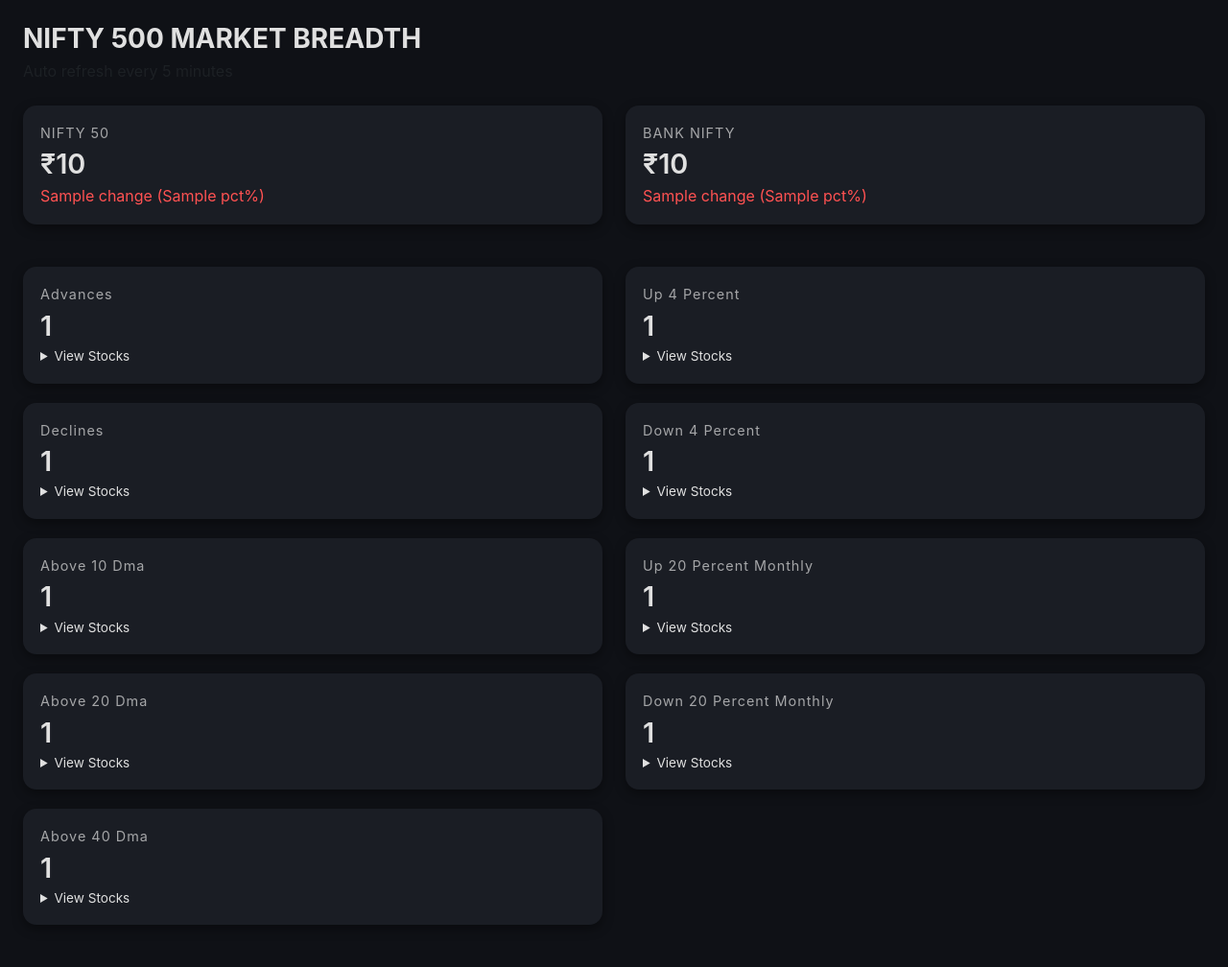
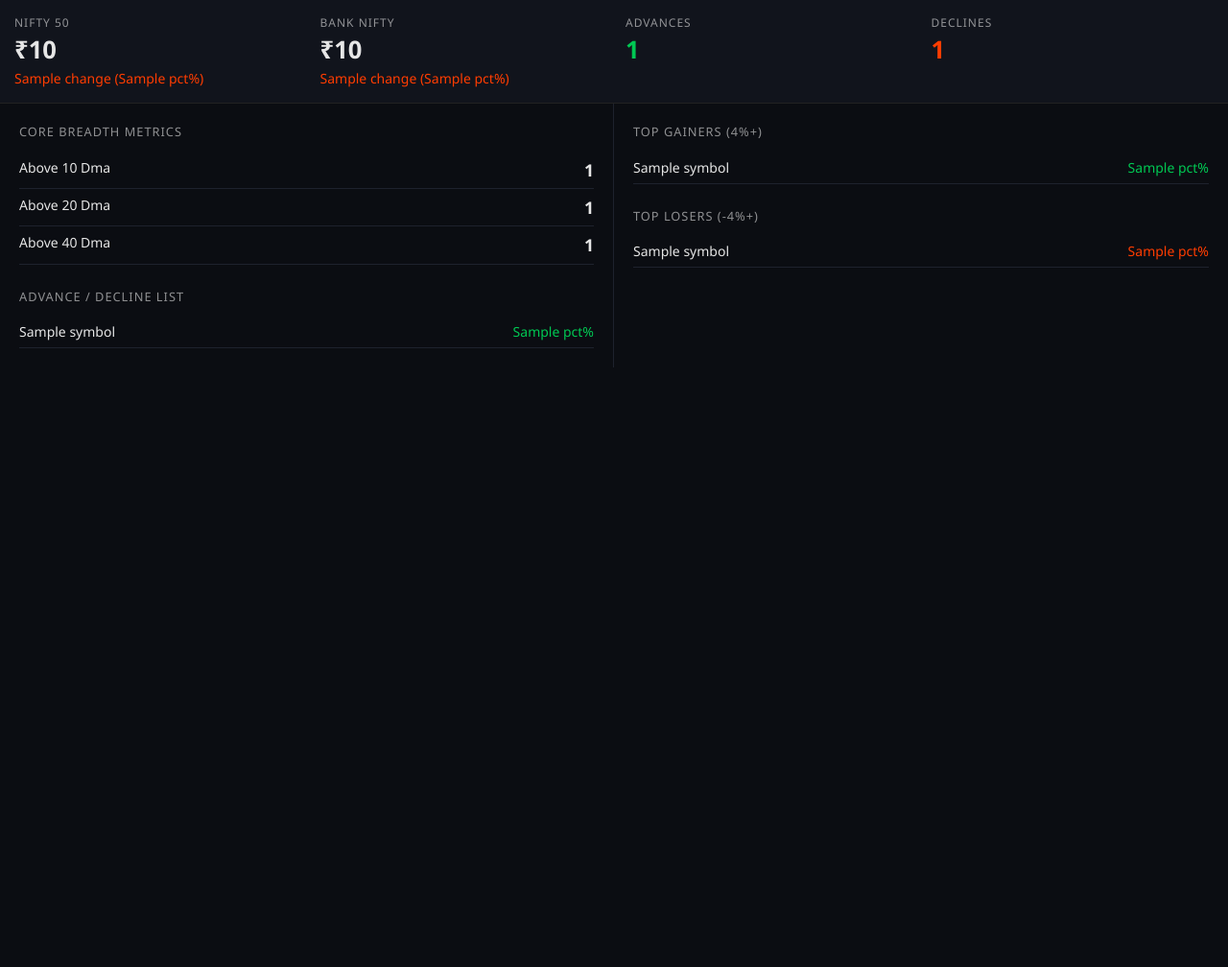
Before and after one commit to jrnbackup00/nifty-dashboard, a FastAPI app: template templates/dashboard.html in a window 1280 px wide. Shown: the whole page at 96% size. After the commit the page ends 383 px from the top, so only its background shows below. Run offline with FastAPI, Linux system fonts and the light colour scheme; the template is opened without the code that fills it: most values are stand-ins (such as "Sample title", 1, 10 or a date in 2020).

Commit message:
Improvement from  previous version

```diff
--- a/templates/dashboard.html
+++ b/templates/dashboard.html
@@ -7,145 +7,162 @@
 
     <style>
         body {
-            background-color: #0f1116;
-            color: #e0e0e0;
-            font-family: Inter, sans-serif;
+            background-color: #0b0d12;
+            color: #e6e6e6;
+            font-family: "Segoe UI", sans-serif;
+            font-size: 14px;
         }
 
-        .card-pro {
-            background: #1a1d24;
-            border-radius: 14px;
-            padding: 18px;
-            margin-bottom: 20px;
-            box-shadow: 0 4px 12px rgba(0,0,0,0.4);
+        .top-bar {
+            background: #11141c;
+            padding: 15px;
+            border-bottom: 1px solid #222;
         }
 
-        .card-title {
-            font-size: 0.9rem;
-            letter-spacing: 1px;
-            opacity: 0.7;
-        }
-
-        .big-number {
-            font-size: 1.8rem;
+        .metric {
+            font-size: 1.6rem;
             font-weight: 600;
         }
 
-        .positive { color: #00e676; }
-        .negative { color: #ff5252; }
-
-        .stock-list {
-            max-height: 260px;
-            overflow-y: auto;
-            font-size: 0.85rem;
-            margin-top: 10px;
+        .label {
+            font-size: 0.75rem;
+            letter-spacing: 1px;
+            opacity: 0.6;
         }
 
-        .stock-row {
-            padding: 4px 0;
+        .positive { color: #00c853; }
+        .negative { color: #ff3d00; }
+
+        .panel {
+            padding: 20px;
         }
 
-        .stock-row:hover {
-            background: rgba(255,255,255,0.05);
+        .panel-title {
+            font-size: 0.8rem;
+            letter-spacing: 1px;
+            margin-bottom: 10px;
+            opacity: 0.6;
         }
 
-        summary {
-            cursor: pointer;
-            font-size: 0.85rem;
+        .row-line {
+            padding: 6px 0;
+            border-bottom: 1px solid #1e222d;
+        }
+
+        .row-line:hover {
+            background: rgba(255,255,255,0.03);
+        }
+
+        .compact-number {
+            font-weight: 600;
+            font-size: 1.1rem;
+        }
+
+        .split {
+            border-right: 1px solid #1e222d;
+        }
+
+        .scrollable {
+            max-height: 420px;
+            overflow-y: auto;
         }
     </style>
 </head>
 
 <body>
 
-<div class="container-fluid p-4">
+<!-- TOP STRIP -->
+<div class="top-bar">
+    <div class="row">
 
-    <h3 class="fw-bold mb-1">NIFTY 500 MARKET BREADTH</h3>
-    <p class="text-muted mb-4">Auto refresh every 5 minutes</p>
-
-    <!-- INDEX BANNER -->
-    <div class="row mb-4">
-
-        <div class="col-md-6">
-            <div class="card-pro">
-                <div class="card-title">NIFTY 50</div>
-                <div class="big-number">₹{{ data.indices.nifty.price }}</div>
+        <div class="col-md-3">
+            <div class="label">NIFTY 50</div>
+            <div class="metric">₹{{ data.indices.nifty.price }}</div>
             <div class="{% if data.indices.nifty.change >= 0 %}positive{% else %}negative{% endif %}">
                 {{ data.indices.nifty.change }} ({{ data.indices.nifty.pct }}%)
             </div>
         </div>
-        </div>
 
-        <div class="col-md-6">
-            <div class="card-pro">
-                <div class="card-title">BANK NIFTY</div>
-                <div class="big-number">₹{{ data.indices.banknifty.price }}</div>
+        <div class="col-md-3">
+            <div class="label">BANK NIFTY</div>
+            <div class="metric">₹{{ data.indices.banknifty.price }}</div>
             <div class="{% if data.indices.banknifty.change >= 0 %}positive{% else %}negative{% endif %}">
                 {{ data.indices.banknifty.change }} ({{ data.indices.banknifty.pct }}%)
             </div>
         </div>
+
+        <div class="col-md-3">
+            <div class="label">ADVANCES</div>
+            <div class="metric positive">{{ data.advances.count }}</div>
+        </div>
+
+        <div class="col-md-3">
+            <div class="label">DECLINES</div>
+            <div class="metric negative">{{ data.declines.count }}</div>
         </div>
 
     </div>
+</div>
+
+<div class="container-fluid">
 
     <div class="row">
 
-        <!-- LEFT COLUMN – CORE BREADTH -->
-        <div class="col-lg-6">
+        <!-- LEFT PANEL: CORE BREADTH -->
+        <div class="col-lg-6 panel split">
 
-            {% for key in ["advances","declines","above_10_dma","above_20_dma","above_40_dma"] %}
-            <div class="card-pro">
-                <div class="card-title">{{ key.replace('_',' ').title() }}</div>
-                <div class="big-number">
+            <div class="panel-title">CORE BREADTH METRICS</div>
+
+            {% for key in ["above_10_dma","above_20_dma","above_40_dma"] %}
+            <div class="row-line d-flex justify-content-between">
+                <span>{{ key.replace('_',' ').title() }}</span>
+                <span class="compact-number">
                     {{ data[key].count }}
-                </div>
-
-                <details>
-                    <summary>View Stocks</summary>
-                    <div class="stock-list">
-                        {% for stock in data[key].stocks %}
-                        <div class="d-flex justify-content-between stock-row border-bottom">
-                            <span>{{ stock.symbol }}</span>
-                            <span>
-                                ₹{{ stock.price }}
-                                <span class="{% if stock.change >= 0 %}positive{% else %}negative{% endif %}">
-                                    {{ stock.pct }}%
-                                </span>
                 </span>
             </div>
             {% endfor %}
-                    </div>
-                </details>
-            </div>
-            {% endfor %}
 
-        </div>
+            <div class="panel-title mt-4">ADVANCE / DECLINE LIST</div>
 
-        <!-- RIGHT COLUMN – MOVERS -->
-        <div class="col-lg-6">
-
-            {% for key in ["up_4_percent","down_4_percent","up_20_percent_monthly","down_20_percent_monthly"] %}
-            <div class="card-pro">
-                <div class="card-title">{{ key.replace('_',' ').title() }}</div>
-                <div class="big-number">
-                    {{ data[key].count }}
-                </div>
-
-                <details>
-                    <summary>View Stocks</summary>
-                    <div class="stock-list">
-                        {% for stock in data[key].stocks %}
-                        <div class="d-flex justify-content-between stock-row border-bottom">
+            <div class="scrollable">
+                {% for stock in data.advances.stocks[:30] %}
+                <div class="row-line d-flex justify-content-between">
                     <span>{{ stock.symbol }}</span>
-                            <span class="{% if stock.change >= 0 %}positive{% else %}negative{% endif %}">
+                    <span class="positive">
                         {{ stock.pct }}%
                     </span>
                 </div>
                 {% endfor %}
             </div>
-                </details>
+
+        </div>
+
+        <!-- RIGHT PANEL: MOVERS -->
+        <div class="col-lg-6 panel">
+
+            <div class="panel-title">TOP GAINERS (4%+)</div>
+            <div class="scrollable mb-4">
+                {% for stock in data.up_4_percent.stocks %}
+                <div class="row-line d-flex justify-content-between">
+                    <span>{{ stock.symbol }}</span>
+                    <span class="positive">
+                        {{ stock.pct }}%
+                    </span>
                 </div>
                 {% endfor %}
+            </div>
+
+            <div class="panel-title">TOP LOSERS (-4%+)</div>
+            <div class="scrollable">
+                {% for stock in data.down_4_percent.stocks %}
+                <div class="row-line d-flex justify-content-between">
+                    <span>{{ stock.symbol }}</span>
+                    <span class="negative">
+                        {{ stock.pct }}%
+                    </span>
+                </div>
+                {% endfor %}
+            </div>
 
         </div>
 
```
Lines whose indentation alone changed are shown as unchanged.
